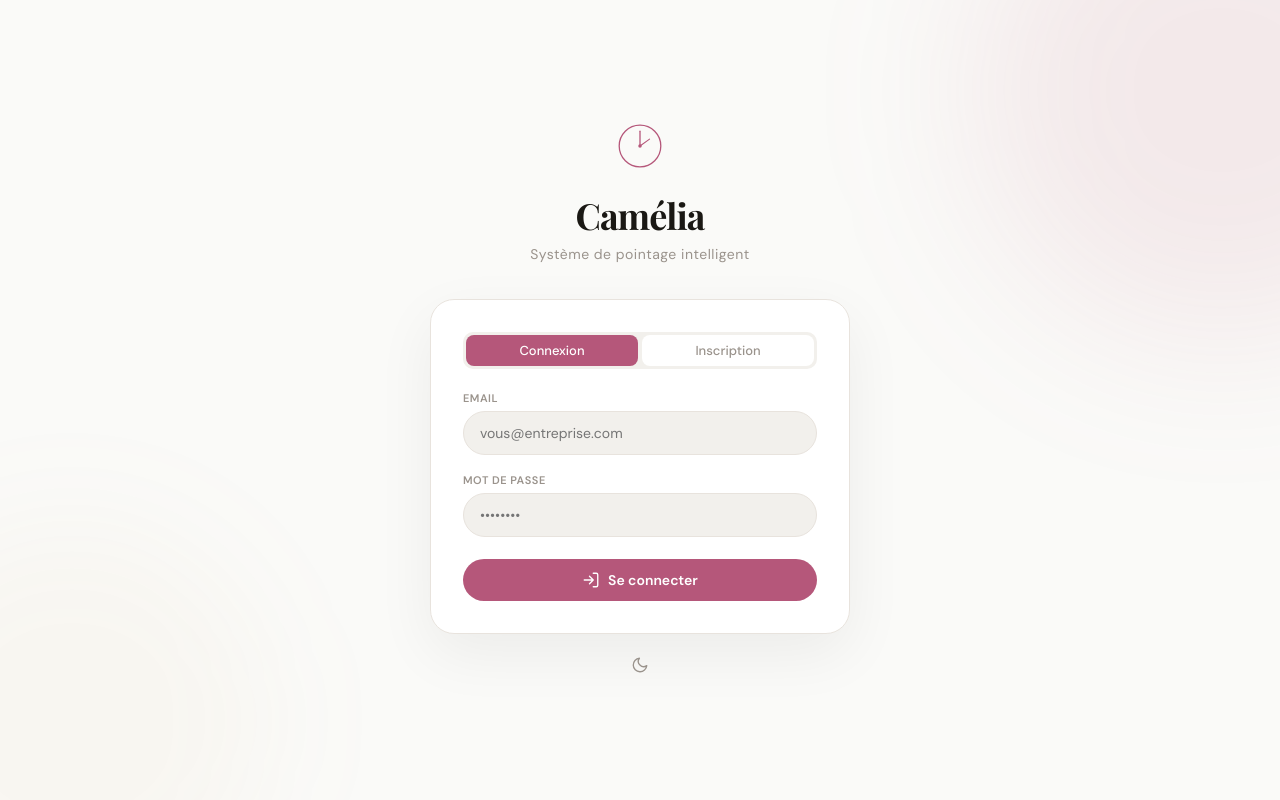
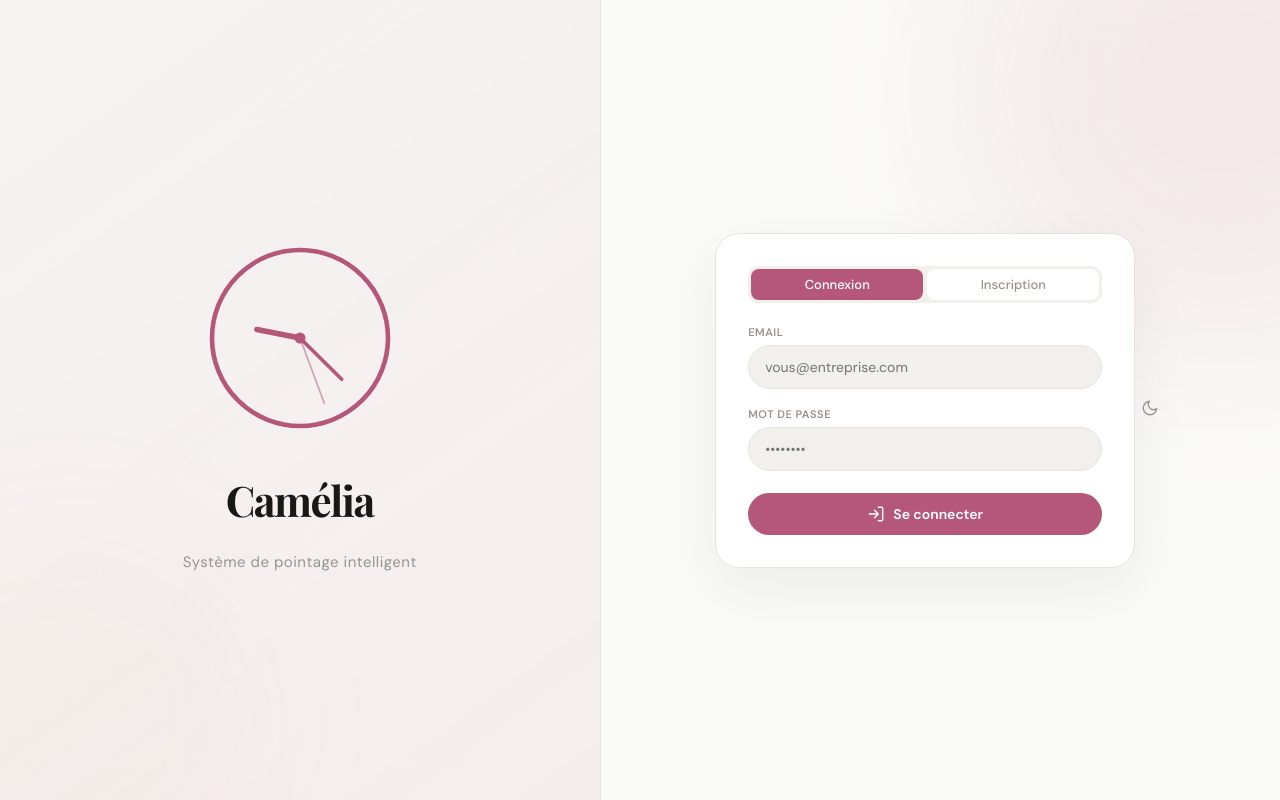
Before and after one commit to SAIDuha/camelia, a Flask app: page /app in a window 1280 px wide. Run offline with Flask 3, Linux system fonts and the light colour scheme.

Commit message:
Update index.html

```diff
--- a/camelia-deploy/templates/index.html
+++ b/camelia-deploy/templates/index.html
@@ -64,15 +64,22 @@ a{color:var(--primary);text-decoration:none}
 @media(max-width:640px){.header{padding:10px 16px}.header .datetime{display:none}}
 
 /* ── Login ── */
-#login-screen{min-height:100vh;display:flex;align-items:center;justify-content:center;padding:20px;position:relative;overflow:hidden}
+#login-screen{min-height:100vh;display:flex;align-items:center;justify-content:center;padding:0;position:relative;overflow:hidden}
 #login-screen::before{content:'';position:absolute;top:-20%;right:-15%;width:500px;height:500px;border-radius:50%;background:var(--rose-glow);filter:blur(80px);pointer-events:none}
 #login-screen::after{content:'';position:absolute;bottom:-15%;left:-10%;width:400px;height:400px;border-radius:50%;background:rgba(200,150,90,.04);filter:blur(60px);pointer-events:none}
-.login-box{max-width:420px;width:100%;position:relative;z-index:1}
-.login-logo{text-align:center;margin-bottom:36px}
-.login-logo svg{color:var(--primary)}
-.login-logo h1{font-family:var(--font-display);font-size:36px;font-weight:700;letter-spacing:-1px;margin-top:14px}
-.login-logo p{color:var(--muted);font-size:14px;margin-top:6px;letter-spacing:.5px}
-.login-card{background:var(--card);border-radius:24px;padding:32px;border:1px solid var(--border);box-shadow:0 20px 60px rgba(0,0,0,.06)}
+.login-split{display:flex;width:100%;min-height:100vh;position:relative;z-index:1}
+.login-left{flex:1;display:flex;flex-direction:column;align-items:center;justify-content:center;gap:24px;background:linear-gradient(145deg,rgba(181,87,122,.04),rgba(181,87,122,.08));border-right:1px solid var(--border)}
+.login-brand{font-family:var(--font-display);font-size:42px;font-weight:700;letter-spacing:-1.5px;color:var(--text)}
+.login-tagline{color:var(--muted);font-size:15px;letter-spacing:.5px}
+.login-right{flex:1;display:flex;align-items:center;justify-content:center;padding:40px}
+.login-card{background:var(--card);border-radius:24px;padding:32px;border:1px solid var(--border);box-shadow:0 20px 60px rgba(0,0,0,.06);max-width:420px;width:100%}
+@media(max-width:768px){
+  .login-split{flex-direction:column}
+  .login-left{min-height:30vh;border-right:none;border-bottom:1px solid var(--border);padding:40px 20px}
+  .login-left svg{width:120px;height:120px}
+  .login-brand{font-size:32px}
+  .login-right{padding:24px}
+}
 .form-group{margin-bottom:18px}
 .form-label{display:block;font-size:11px;font-weight:600;color:var(--muted);text-transform:uppercase;letter-spacing:.5px;margin-bottom:6px}
 .form-input{width:100%;padding:12px 16px;border-radius:100px;border:1.5px solid var(--border);background:var(--input-bg);font-size:14px;font-family:var(--font-body);color:var(--text);outline:none;transition:border-color .2s}
@@ -223,14 +230,20 @@ tbody tr:hover{background:var(--primary-light)}
 <body>
 
 <div id="login-screen" class="fade-up">
-  <div class="login-box">
-    <div class="login-logo">
-      <div class="float">
-        <svg width="52" height="52" viewBox="0 0 120 120" fill="none" stroke-linecap="round"><circle cx="60" cy="60" r="48" stroke="#B5577A" stroke-width="3"/><line x1="60" y1="60" x2="60" y2="26" stroke="#B5577A" stroke-width="3"/><line x1="60" y1="60" x2="82" y2="44" stroke="#B5577A" stroke-width="2.5"/><circle cx="60" cy="60" r="4" fill="#B5577A"/></svg>
+  <div class="login-split">
+    <div class="login-left">
+      <svg id="login-clock" width="220" height="220" viewBox="0 0 120 120" fill="none" stroke-linecap="round">
+        <circle cx="60" cy="60" r="48" stroke="#B5577A" stroke-width="2" opacity=".3"/>
+        <circle cx="60" cy="60" r="48" stroke="#B5577A" stroke-width="2.5"/>
+        <line id="clock-hour" x1="60" y1="60" x2="60" y2="30" stroke="#B5577A" stroke-width="3" stroke-linecap="round"/>
+        <line id="clock-min" x1="60" y1="60" x2="82" y2="44" stroke="#B5577A" stroke-width="2" stroke-linecap="round"/>
+        <line id="clock-sec" x1="60" y1="60" x2="60" y2="20" stroke="#B5577A" stroke-width="1" stroke-linecap="round" opacity=".5"/>
+        <circle cx="60" cy="60" r="3" fill="#B5577A"/>
+      </svg>
+      <h1 class="login-brand">Camélia</h1>
+      <p class="login-tagline">Système de pointage intelligent</p>
     </div>
-      <h1>Camélia</h1>
-      <p>Système de pointage intelligent</p>
-    </div>
+    <div class="login-right">
       <div class="login-card">
         <div style="display:flex;gap:4px;margin-bottom:22px;background:var(--input-bg);border-radius:10px;padding:3px">
           <button class="tab active" id="tab-login" onclick="switchAuthTab('login')" style="flex:1;margin:0;border:none;border-radius:8px">Connexion</button>
@@ -257,6 +270,7 @@ tbody tr:hover{background:var(--primary-light)}
         </div>
       </div>
       <div style="display:flex;justify-content:center;margin-top:16px"><button class="icon-btn" onclick="toggleTheme()" id="theme-btn-login"></button></div>
+    </div>
   </div>
 </div>
 
@@ -1142,6 +1156,35 @@ async function doResendCode() {
 
 document.getElementById("verify-code").addEventListener("keydown", e => { if(e.key==="Enter") doVerify(); });
 
+(function animateClock() {
+  function tick() {
+    const h = document.getElementById('clock-hour');
+    const m = document.getElementById('clock-min');
+    const s = document.getElementById('clock-sec');
+    if (!h || !m || !s) return;
+    const now = new Date();
+    const sec = now.getSeconds() + now.getMilliseconds() / 1000;
+    const min = now.getMinutes() + sec / 60;
+    const hr = (now.getHours() % 12) + min / 60;
+    const secAngle = sec * 6;
+    const minAngle = min * 6;
+    const hrAngle = hr * 30;
+    const cx = 60, cy = 60;
+    function hand(angle, len) {
+      const rad = (angle - 90) * Math.PI / 180;
+      return { x: cx + len * Math.cos(rad), y: cy + len * Math.sin(rad) };
+    }
+    const hp = hand(hrAngle, 24);
+    const mp = hand(minAngle, 32);
+    const sp2 = hand(secAngle, 38);
+    h.setAttribute('x2', hp.x); h.setAttribute('y2', hp.y);
+    m.setAttribute('x2', mp.x); m.setAttribute('y2', mp.y);
+    s.setAttribute('x2', sp2.x); s.setAttribute('y2', sp2.y);
+    requestAnimationFrame(tick);
+  }
+  tick();
+})();
+
 </script>
 </body>
 </html>
```
Lines whose indentation alone changed are shown as unchanged.
